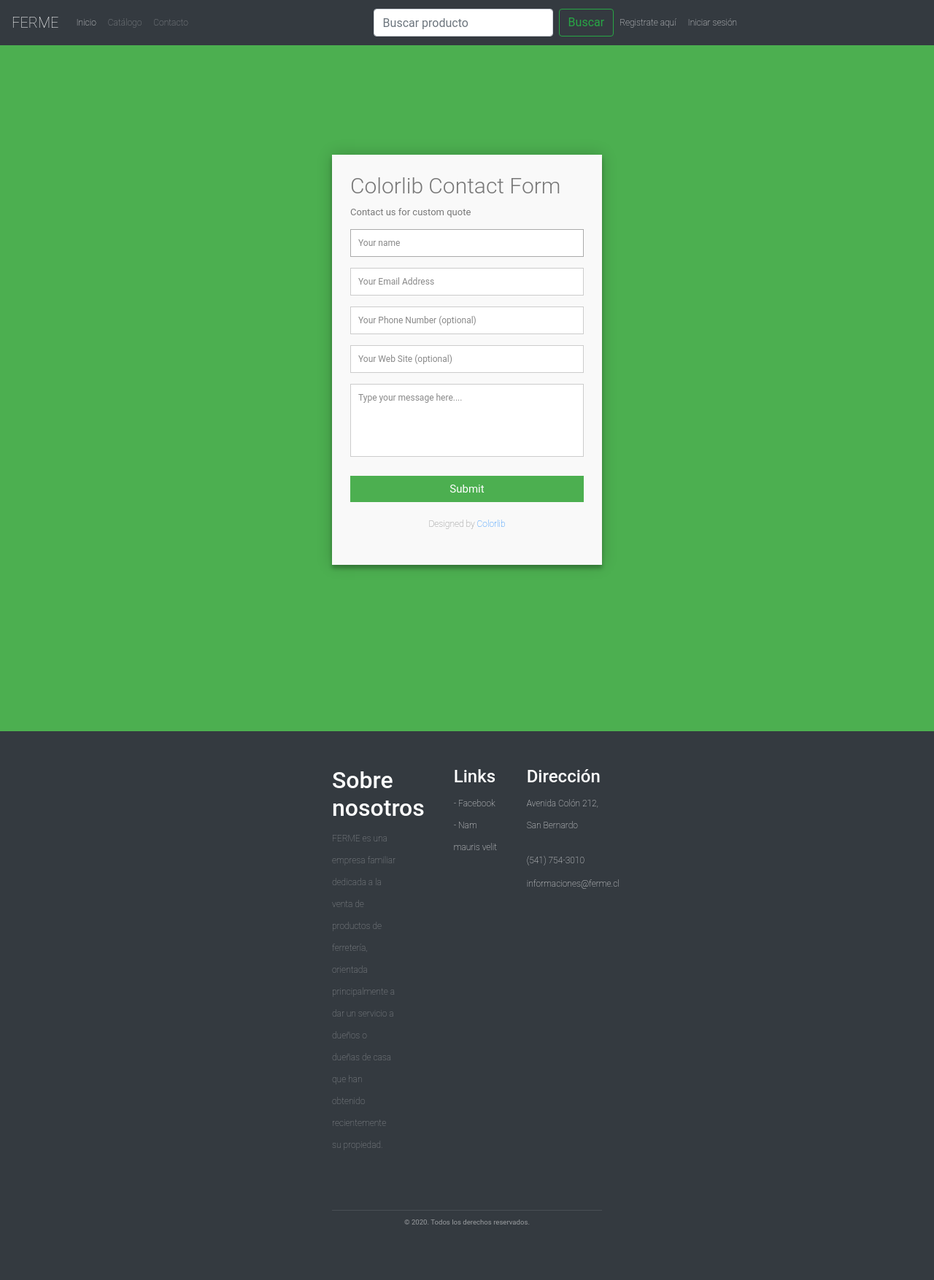
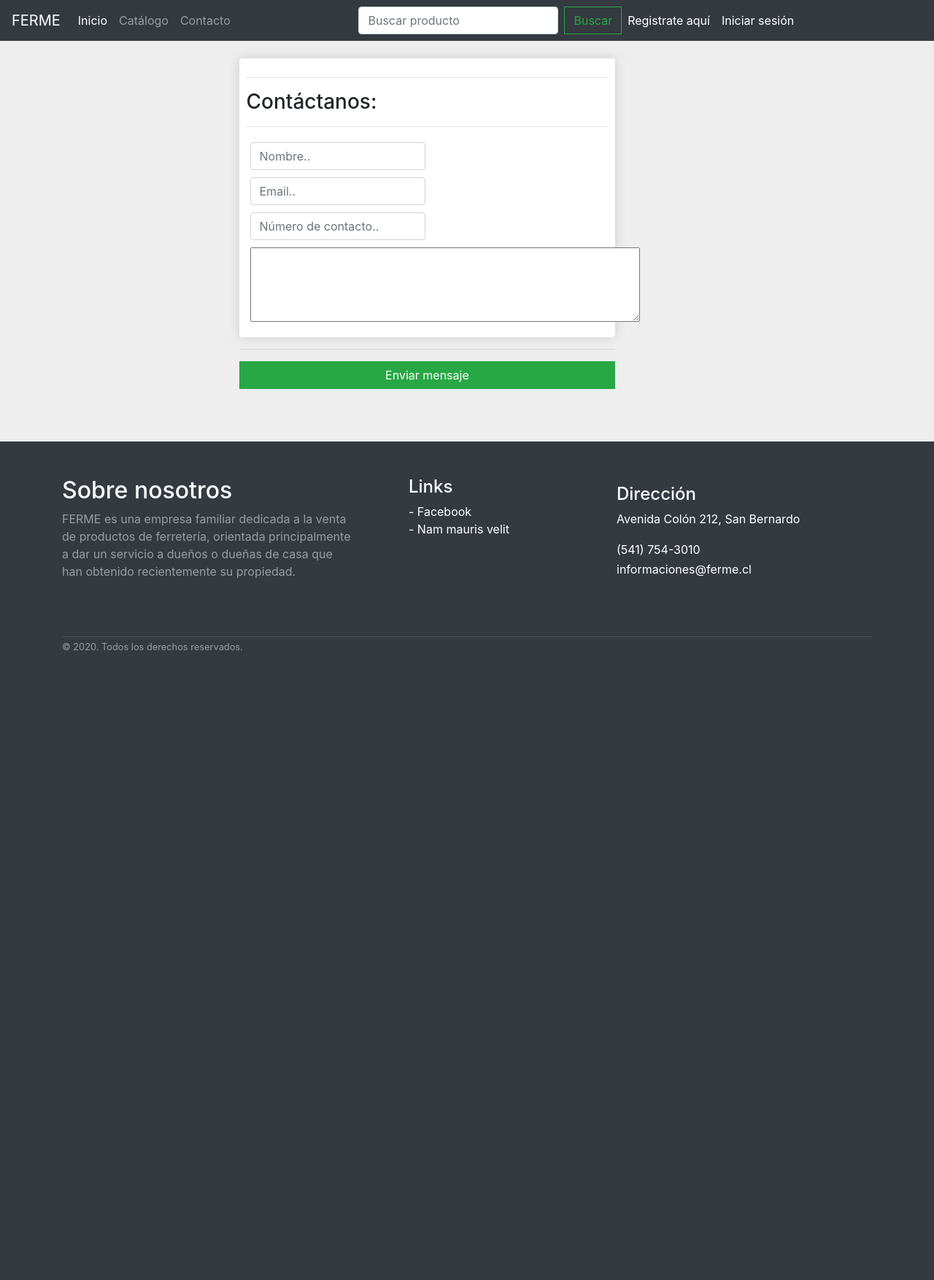
Before and after one commit to jocabello/ferme-web, a Django app: page /contacto/ in a window 1280 px wide. Shown: the whole page at 73% size. After the commit the page ends 891 px from the top, so only its background shows below. Run offline with Django 3.2, Linux system fonts and the light colour scheme; some libraries are stand-ins or nearby versions.

Commit message:
Agregado formulario de contacto general

```diff
--- a/fermebackend/home/templates/home/contacto.html
+++ b/fermebackend/home/templates/home/contacto.html
@@ -1,65 +1,61 @@
 {% extends 'home/base.html' %} {% block content %} {% load static %} <link
-href="{% static "css/contacto.css" %}" rel="stylesheet"/>
-<div class="container">
-  <form id="contact" action="" method="post">
-    <h3>Colorlib Contact Form</h3>
-    <h4>Contact us for custom quote</h4>
-    <fieldset>
+href="{% static "css/carro.css" %}" rel="stylesheet"/>
+<br />
+<div class="row">
+  <div class="col-lg-3"></div>
+  <div class="col-lg-5">
+    <div class="box-element">
+      <form method="POST" id="form">
+        {% csrf_token %}
+          <hr />
+          <h3>Contáctanos:</h3>
+          <hr />
+          <div class="form-field">
             <input
-        placeholder="Your name"
+              class="form-control"
               type="text"
-        tabindex="1"
-        required
-        autofocus
+              name="nombre"
+              placeholder="Nombre.."
             />
-    </fieldset>
-    <fieldset>
+          </div>
+          <div class="form-field">
             <input
-        placeholder="Your Email Address"
+              class="form-control"
               type="email"
-        tabindex="2"
-        required
+              name="email"
+              placeholder="Email.."
             />
-    </fieldset>
-    <fieldset>
+          </div>
+          <div class="form-field">
             <input
-        placeholder="Your Phone Number (optional)"
-        type="tel"
-        tabindex="3"
-        required
+              class="form-control"
+              type="text"
+              name="fono"
+              placeholder="Número de contacto.."
             />
-    </fieldset>
-    <fieldset>
+          </div>
+          <br />
+          <div class="form-field">
+            <textarea
+              id="w3review"
+              name="mensaje"
+              rows="4"
+              cols="50"
+              placeholder="Mensaje.."
+            >
+            </textarea>
+          </div>
+        </div>
+
+        <hr />
         <input
-        placeholder="Your Web Site (optional)"
-        type="url"
-        tabindex="4"
-        required
+          id="form-button"
+          class="btn btn-success btn-block"
+          type="submit"
+          value="Enviar mensaje"
         />
-    </fieldset>
-    <fieldset>
-      <textarea
-        placeholder="Type your message here...."
-        tabindex="5"
-        required
-      ></textarea>
-    </fieldset>
-    <fieldset>
-      <button
-        name="submit"
-        type="submit"
-        id="contact-submit"
-        data-submit="...Sending"
-      >
-        Submit
-      </button>
-    </fieldset>
-    <p class="copyright">
-      Designed by
-      <a href="https://colorlib.com" target="_blank" title="Colorlib"
-        >Colorlib</a
-      >
-    </p>
       </form>
     </div>
+  </div>
+</div>
 {% endblock content%}
--- a/fermebackend/home/views.py
+++ b/fermebackend/home/views.py
@@ -1,6 +1,8 @@
 from django.shortcuts import render
 from django.http import HttpResponse
 from clientes.models import Cliente
+from django.core.mail import send_mail
+from django.conf import settings
 
 
 def home(request):
@@ -16,4 +18,15 @@ def home_test(request):
 
 
 def contacto(request):
+    if request.method == 'POST':
+        msj = request.POST.get('mensaje')
+        correo = request.POST.get('email')
+        num = request.POST.get('fono')
+        send_mail(
+            'CONTACTO-WEB',
+            'CORREO: ' + correo + ' FONO: ' + num + ' MENSAJE: ' + msj,
+            correo,
+            [settings.EMAIL_HOST_USER],
+            fail_silently=False,
+        )
     return render(request, 'home/contacto.html')
```
Also changed, not shown: fermebackend/clientes/models.py (+2 -5 lines), fermebackend/clientes/views.py (+43 -3 lines), fermebackend/fermebackend/settings.py (+8 -0 lines), fermebackend/home/models.py (+4 -3 lines), fermebackend/clientes/migrations/0001_initial.py, fermebackend/clientes/migrations/0002_direcciondespacho.py (deleted), fermebackend/clientes/migrations/0003_auto_20200712_0246.py (deleted), fermebackend/home/migrations/0001_initial.py. Lines whose indentation alone changed are shown as unchanged.
